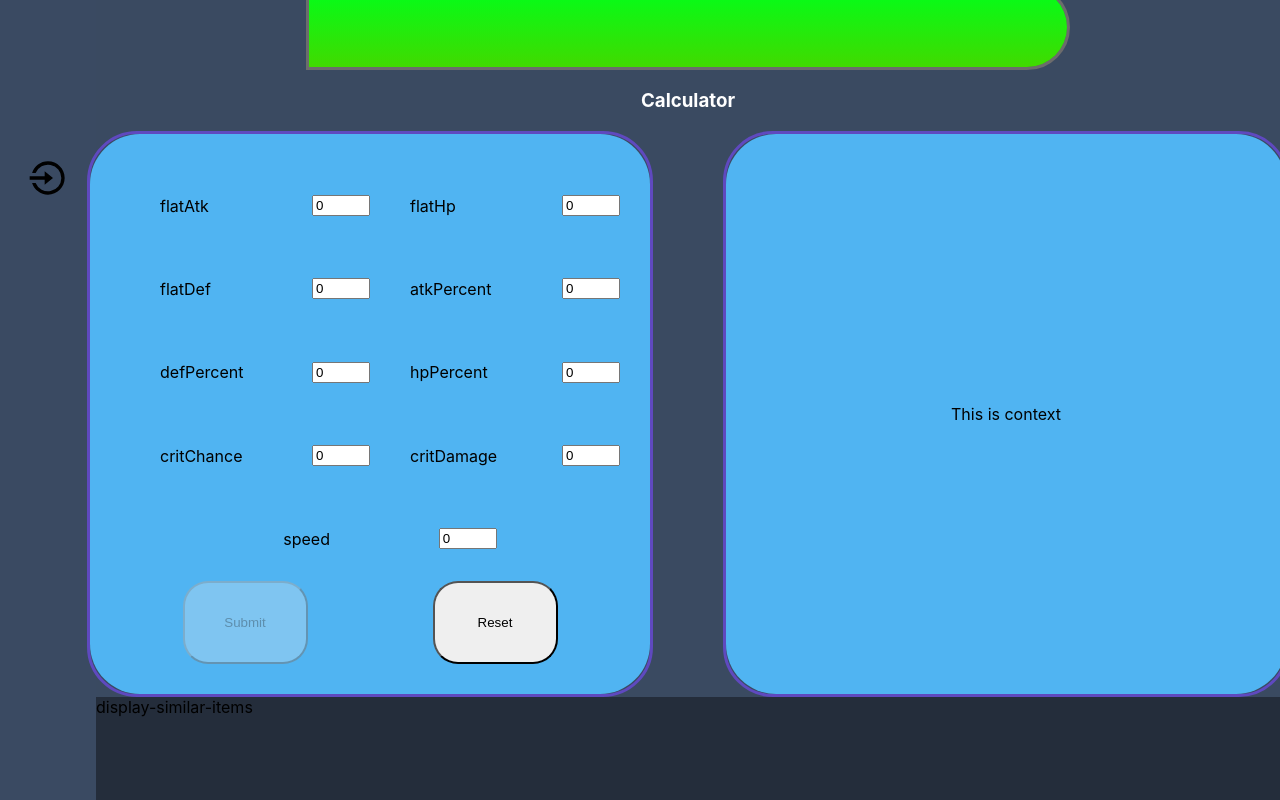
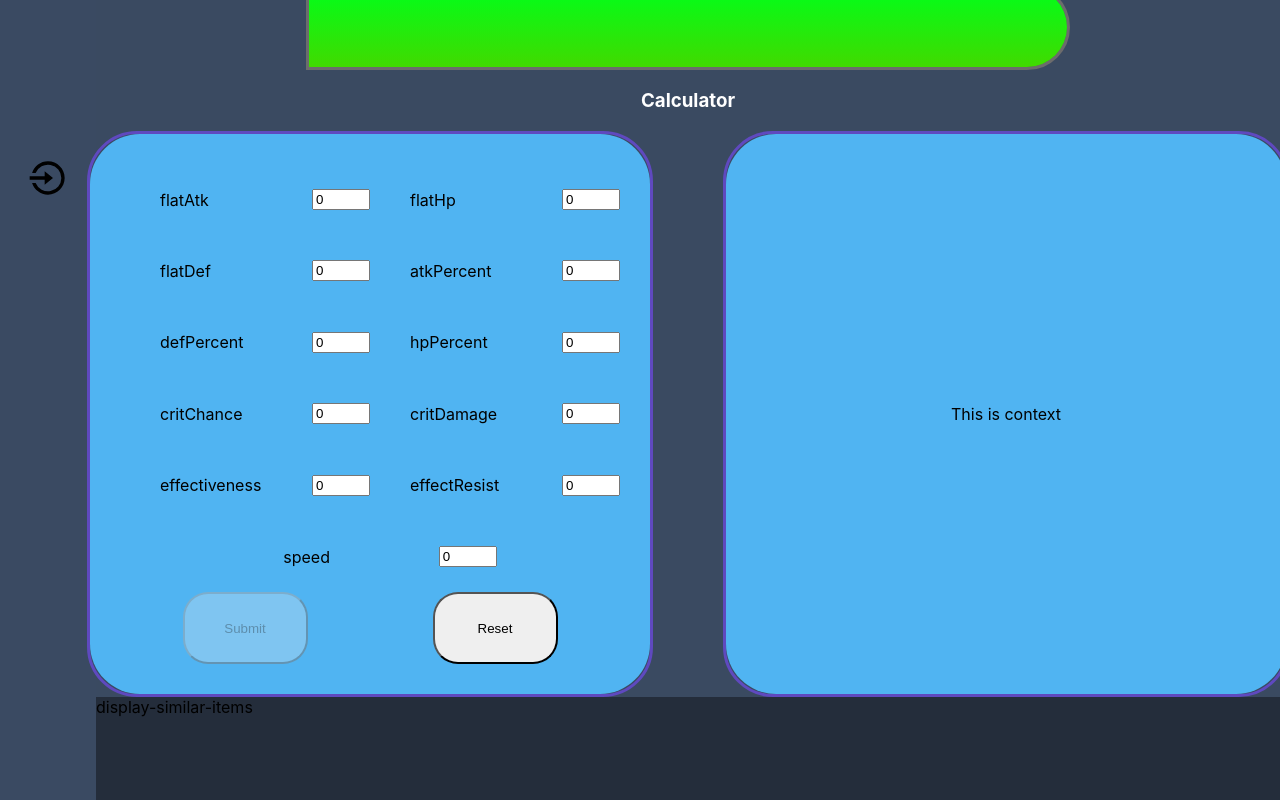
Before and after one commit to lcmalloy/E7, a React (Create React App) app in the folder e7-inventory-app/: page / in a window 1280 px wide. Shown: the part 900-1700 px from the top of the page. Built offline with nearby package versions, Linux system fonts and the light colour scheme.

Commit message:
added scss styling to calculator component initialize firebase app

```diff
--- a/e7-inventory-app/package.json
+++ b/e7-inventory-app/package.json
@@ -6,6 +6,7 @@
     "@testing-library/jest-dom": "^5.16.5",
     "@testing-library/react": "^13.4.0",
     "@testing-library/user-event": "^13.5.0",
+    "firebase": "^9.17.2",
     "framer-motion": "^10.0.1",
     "lodash": "^4.17.21",
     "react": "^18.2.0",
--- a/e7-inventory-app/src/App.js
+++ b/e7-inventory-app/src/App.js
@@ -10,7 +10,10 @@ import equipmentLevel from './static/level'
 
 
 const App = () => {
-  const [gear, setGear] = useState({})
+  const [gear, setGear] = useState({
+    type: null,
+    level: 0,
+  })
 
   return (
     <div className="container">
@@ -23,7 +26,7 @@ const App = () => {
       </div>
       <div className="main">
         <h2 className="gear calculator"> Gear Calculator</h2>
-      <Calculator />
+      <Calculator gear={gear}/>
       </div>
       <div className="similar-item">display-similar-items</div>
       <div className="footer">footer</div>
--- a/e7-inventory-app/src/components/Calculator/Calculator.jsx
+++ b/e7-inventory-app/src/components/Calculator/Calculator.jsx
@@ -2,9 +2,9 @@ import React, { useState } from 'react'
 import HpBar from '../HpBar/HpBar'
 import './Calculator.scss'
 
-const stats = [ 'flatAtk', 'flatHp', 'flatDef', 'atkPercent', 'defPercent', 'hpPercent', 'critChance', 'critDamage', 'speed']
+const stats = [ 'flatAtk', 'flatHp', 'flatDef', 'atkPercent', 'defPercent', 'hpPercent', 'critChance', 'critDamage', 'effectiveness', 'effectResist', 'speed']
 
-const Calculator = () => {
+const Calculator = (props) => {
   const [equipmentStat, setEquipmentStat] = useState({
     flatAtk: 0,
     flatHp: 0,
@@ -14,6 +14,8 @@ const Calculator = () => {
     hpPercent: 0,
     critChance: 0,
     critDamage: 0,
+    effectiveness: 0,
+    effectResist: 0,
     speed: 0,
   })
 
@@ -29,6 +31,8 @@ const Calculator = () => {
         hpPercent: 0,
         critChance: 0,
         critDamage: 0,
+        effectiveness: 0,
+        effectResist: 0,
         speed: 0,
       }
     )
@@ -54,7 +58,7 @@ const Calculator = () => {
   return (
     <div className="calc-container-main">
       <h3>Gear Quality</h3>
-      <HpBar gearScore={equipmentStat} />
+      <HpBar gearScore={equipmentStat} gear={props.gear}/>
       <h3>Calculator</h3>
       <div className="calc-stats-context-container">
         <div className="calc-main-stat">
--- a/e7-inventory-app/src/components/Calculator/Calculator.scss
+++ b/e7-inventory-app/src/components/Calculator/Calculator.scss
@@ -98,6 +98,12 @@ h3 {
     .stat-input-critDamage {
       grid-area: critDamage;
     }
+    .stat-input-effectiveness {
+      grid-area: effectiveness;
+    }
+    .stat-input-effectResist {
+      grid-area: effectResist;
+    }
     .stat-input-speed {
       grid-area: speed;
     }
@@ -106,12 +112,13 @@ h3 {
     .calc-stats {
       width: 500px;
       height: 500px;
-      grid-template: 1fr 1fr 1fr 1fr 1fr 1fr / 1fr 1fr;
+      grid-template: repeat(7, 1fr)/ 1fr 1fr;
       grid-template-areas:
       "flatAtk flatHp"
       "flatDef atkPercent"
       "defPercent hpPercent"
       "critChance critDamage"
+      "effectiveness effectResist"
       "speed speed"
       ;
 
--- a/e7-inventory-app/src/components/HpBar/HpBar.jsx
+++ b/e7-inventory-app/src/components/HpBar/HpBar.jsx
@@ -16,35 +16,38 @@ const HpBar = (props) => {
 
 
   useEffect(() => {
-    let level = 0;
     const calculateCurrentGearScore = () => {
       let currentStat = 0;
+      currentStat += (+props.gearScore.flatAtk / 10);
+      currentStat += (+props.gearScore.flatDef / 6);
+      currentStat += (+props.gearScore.flatHp / 50);
       currentStat += +props.gearScore.atkPercent;
       currentStat += +props.gearScore.defPercent;
       currentStat += +props.gearScore.hpPercent;
+      currentStat += +props.gearScore.effectiveness;
+      currentStat += +props.gearScore.effectResist;
       currentStat += (+props.gearScore.critChance * 1.5);
       currentStat += (+props.gearScore.critDamage * 1.1);
-      currentStat += (+props.gearScore.speed * 2);
-      switch(level) {
+      currentStat += (+props.gearScore.speed * 1.9);
+      switch(props.gear.level) {
         case 0:
           return (currentStat/32) * 100;
         case 3:
-          return (40 / currentStat) * 100;
+          return (currentStat/40) * 100;
         case 6:
-          return (48 / currentStat) * 100;
+          return (currentStat/48) * 100;
         case 9:
-          return (56 / currentStat) * 100;
+          return (currentStat/56) * 100;
         case 12:
-          return (64 / currentStat) * 100;
+          return (currentStat/64) * 100;
         case 15:
-          return (72 / currentStat) * 100;
+          return (currentStat/72) * 100;
         default:
           console.log('error occurred, please select item level');
       }
     };
     const gearScore = calculateCurrentGearScore();
     if (gearScore > 100) {
-      console.log(gearScore);
       setScore(100)
     } else {
       setScore(gearScore)
--- a/e7-inventory-app/src/components/ReelSelector/ReelSelector.jsx
+++ b/e7-inventory-app/src/components/ReelSelector/ReelSelector.jsx
@@ -1,4 +1,4 @@
-import React, {useState} from 'react'
+import React from 'react'
 import './ReelSelector.scss'
 
 let selectEquipment = {
@@ -22,10 +22,6 @@ let selectLevel = {
 const ReelSelector = (props) => {
 
   const equipmentSelect = (type) => {
-      props.setGear({
-      ...props.gear,
-      type: type.name,
-    })
     selectEquipment = {
       weapon: false,
       helmet: false,
```
Also changed, not shown: e7-inventory-app/src/firebase.js (added, +15 -0 lines), 1 other file (tests, documents, lock files or other folders).
